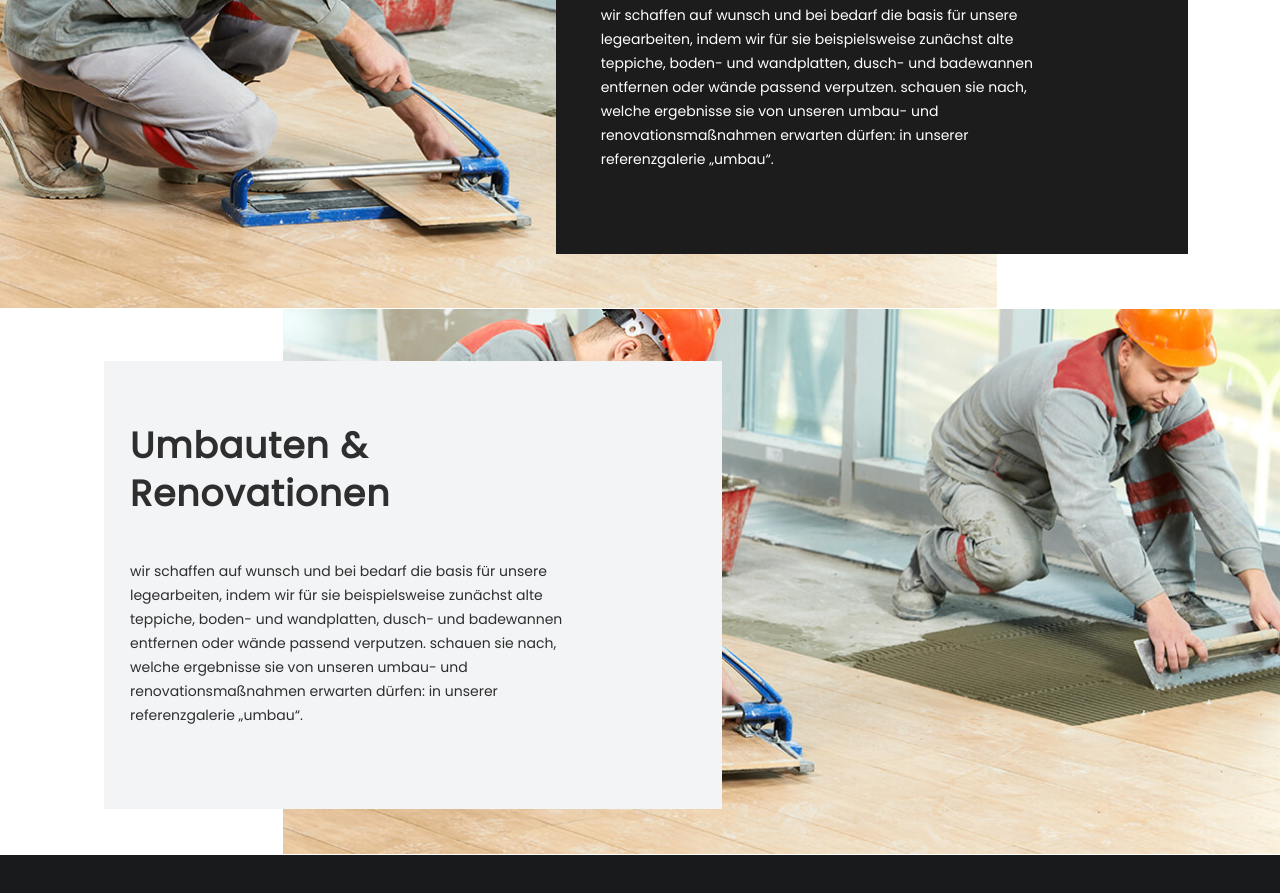
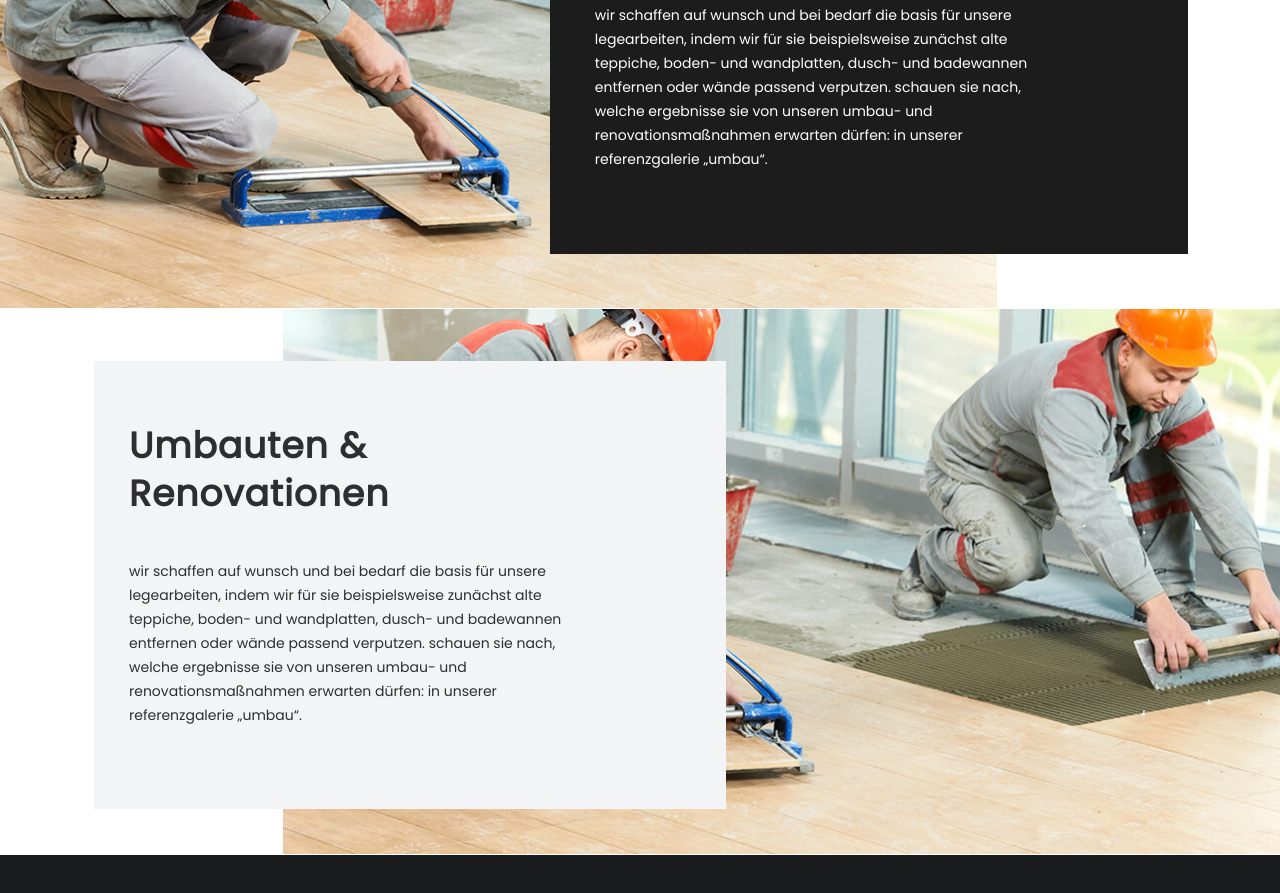
Before and after one commit to doricigor/task2, a website: page index.html in a window 1280 px wide. Shown: the part 2635-3528 px from the top of the page. Drawn offline with nearby package versions, Linux system fonts and the light colour scheme.

Commit message:
99% done for desktop

```diff
--- a/sass/components/_box.scss
+++ b/sass/components/_box.scss
@@ -18,18 +18,16 @@
     height: 545px;
 }
 
-.box__right__container {}
-
 .box__left__container {
     background-color: $color-silver;
-    padding: 61px 157px 90px 26px;
+    padding: 61px 157px 90px 35px;
     height: 448px;
-    width: 618px;
+    width: 99%;
     margin-top: 10px;
 }
 
 .box__container {
-    padding-left: 42px;
+    padding-left: 32px;
     padding-right: 30px;
 }
 
--- a/sass/components/_goldCard.scss
+++ b/sass/components/_goldCard.scss
@@ -6,7 +6,7 @@
 
 .gold-card__content {
     position: absolute;
-    width: 1096px;
+    width: 97%;
     background-color: $color-gold-3;
     height: 120px;
     align-content: center;
```
Also changed, not shown: css/main.css.
